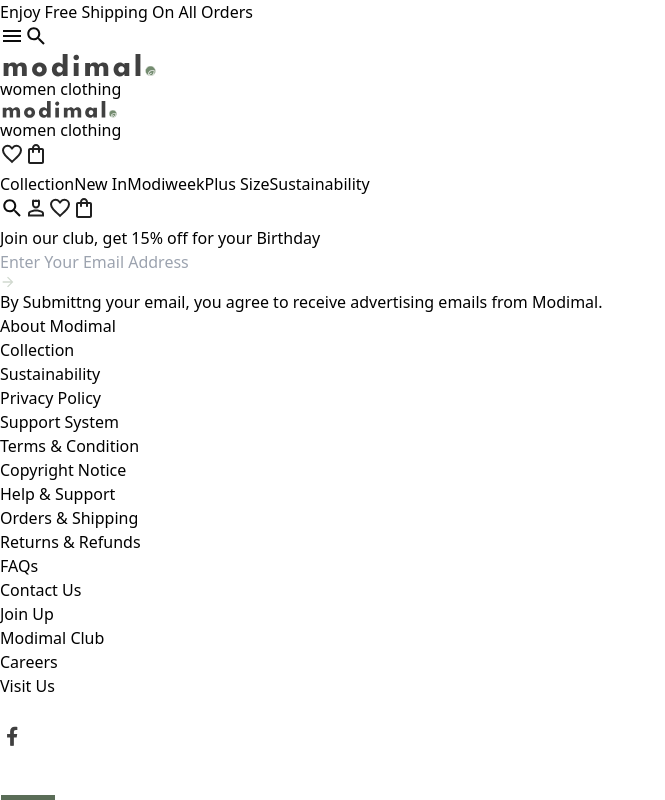
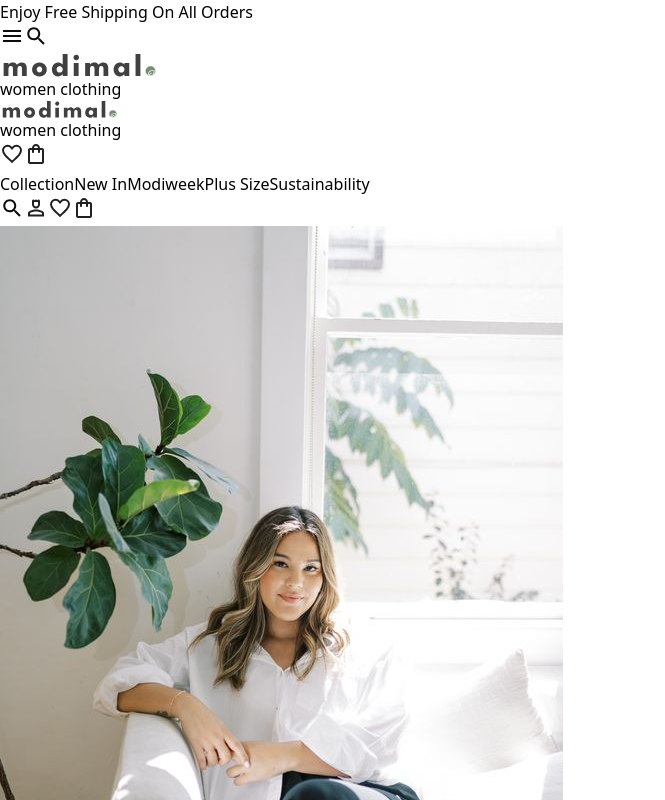
Before and after one commit to khaterehCodes/Modimal, a React (Vite) app: page /signup in a window 1280 px wide. Shown: the top 800 px of the page, without its empty margins (0-665 px from the left). Built offline with nearby package versions, Linux system fonts and the light colour scheme.

Commit message:
feat:install formik and yup packages for formik

```diff
--- a/package.json
+++ b/package.json
@@ -10,10 +10,12 @@
     "preview": "vite preview"
   },
   "dependencies": {
+    "formik": "^2.4.6",
     "react": "^19.1.1",
     "react-dom": "^19.1.1",
     "react-router-dom": "^7.9.4",
-    "swiper": "^12.0.2"
+    "swiper": "^12.0.2",
+    "yup": "^1.7.1"
   },
   "devDependencies": {
     "@eslint/js": "^9.36.0",
--- a/src/App.jsx
+++ b/src/App.jsx
@@ -6,6 +6,7 @@ import { SearchProvider } from "./core/context/searchContext/SearchContext";
 import WishPage from "./pages/wishPage/WishPage";
 import { WishProvider } from "./core/context/wishContext/WishContext";
 import FilterPageRes from "./pages/filterPageRes/FilterPageRes";
+import SignupPage from "./pages/signupPage/SignupPage";
 function App() {
   return (
     <BrowserRouter>
@@ -17,6 +18,7 @@ function App() {
               <Route path="/filter" element={<FilterPage />} />
               <Route path="/wishPage" element={<WishPage />} />
               <Route path="/filterRes" element={<FilterPageRes />} />
+              <Route path="signup" element={<SignupPage />} />
             </Routes>
           </Layout>
         </SearchProvider>
--- /dev/null
+++ b/src/components/ui/molecules/signupForm/SignupForm.jsx
@@ -0,0 +1,9 @@
+function SignupForm() {
+    return (
+        <div>
+
+        </div>
+    );
+}
+
+export default SignupForm;
--- /dev/null
+++ b/src/components/ui/organisms/signupOrganisms/SignupOrganisms.jsx
@@ -0,0 +1,15 @@
+import Image from "../../atom/customImage/Image";
+import SignupForm from "../../molecules/signupForm/SignupForm";
+
+function SignupOrganisms() {
+    return (
+        <div className="md:w-full md:h-[900px] flex items-center justify-center">
+            <div className="md:w-[1350px] md:h-[840px] bg-pink-600 flex items-center justify-between">
+                <Image src={'/assets/images/registerPicture.jpg'} className='md:w-[600px] md:h-[840px]' />
+                <SignupForm />
+            </div>
+        </div>
+    );
+}
+
+export default SignupOrganisms;
--- a/src/core/constants/headerIcons/HeaderIcons.js
+++ b/src/core/constants/headerIcons/HeaderIcons.js
@@ -8,7 +8,7 @@ export const headerIcons = [
         id: 2,
         icon: 'acountIcon',
         selectedIcon: 'selectedProfile',
-        Linked: '/profile'
+        Linked: '/signup'
     },
     {
         id: 3,
--- /dev/null
+++ b/src/pages/signupPage/SignupPage.jsx
@@ -0,0 +1,11 @@
+import SignupOrganisms from "../../components/ui/organisms/signupOrganisms/SignupOrganisms";
+
+function SignupPage() {
+    return (
+        <div>
+            <SignupOrganisms />
+        </div>
+    );
+}
+
+export default SignupPage;
```
Also changed, not shown: public/assets/images/registerPicture.jpg (added), 1 other file (tests, documents, lock files or other folders).
